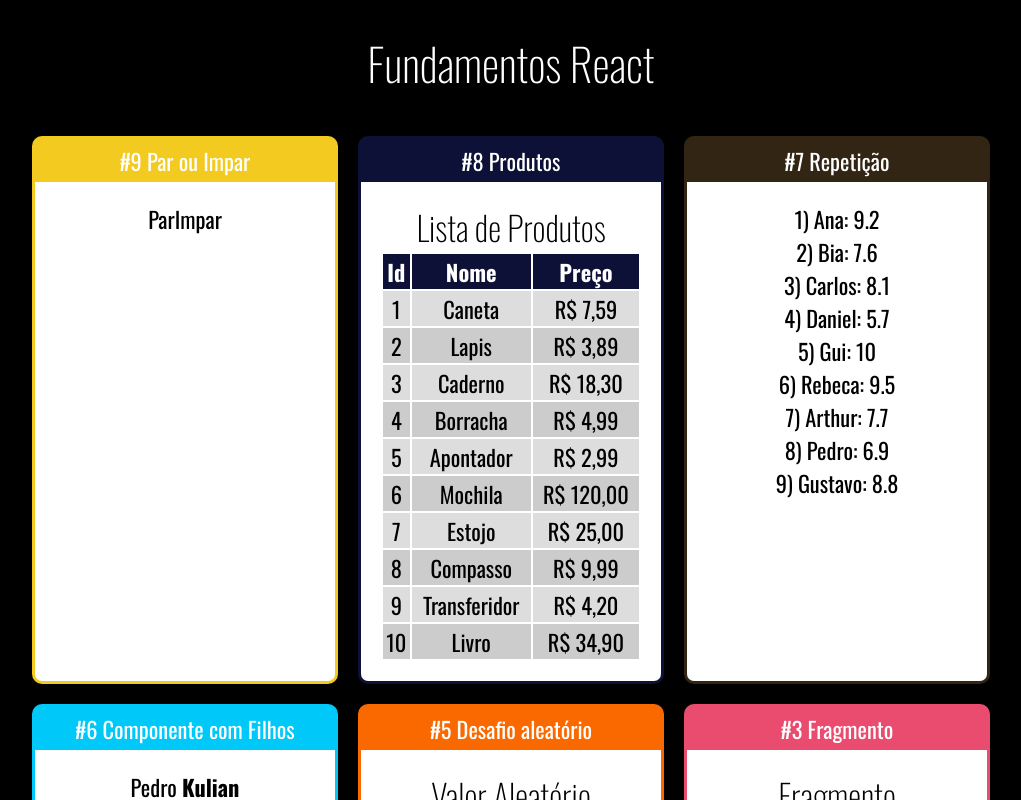
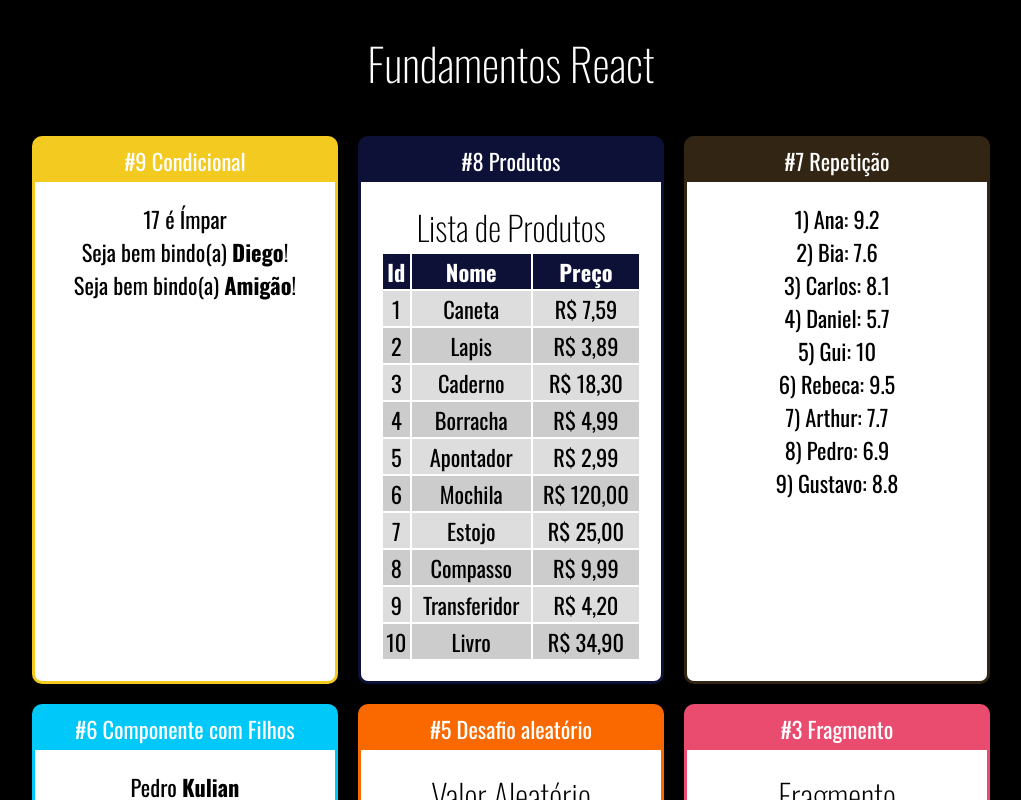
Before and after one commit to dronan/FundamentosReact, a React (Create React App) app: page / in a window 1280 px wide. Shown: the top 800 px of the page, without its empty margins (129-1150 px from the left). Built offline with nearby package versions, Linux system fonts and the light colour scheme.

Commit message:
exemplo de uso de uma renderizacao com condicional

```diff
--- a/src/App.jsx
+++ b/src/App.jsx
@@ -10,13 +10,17 @@
 import Repeticao from "./components/repeticao/ListaAlunos";
 import ListaProdutos from "./components/repeticao/TabelaProdutos";
 import ParOuImpar from "./components/condicional/ParOuImpar";
+import UsuarioInfo from "./components/condicional/UsuarioInfo";
 
 export default () => (
   <div id="App">
     <h1>Fundamentos React</h1>
     <div className="Cards">
-      <Card titulo="#9 Par ou Impar" color="#f3ca20">
-        <ParOuImpar numero={20}></ParOuImpar>
+
+      <Card titulo="#9 Condicional" color="#f3ca20">
+        <ParOuImpar numero={17}></ParOuImpar>
+        <UsuarioInfo usuario={{ nome: 'Diego' }} />
+        <UsuarioInfo usuario={{ email: 'diego@gmail.com' }} />
       </Card>
 
 
--- /dev/null
+++ b/src/components/condicional/If.jsx
@@ -0,0 +1,7 @@
+export default props => {
+    if (props.test) {
+        return props.children
+    } else {
+        return false
+    }
+}
--- a/src/components/condicional/ParOuImpar.jsx
+++ b/src/components/condicional/ParOuImpar.jsx
@@ -5,9 +5,13 @@
     const isPar = props.numero % 2 === 0;
 
     return (
-        <div>
-            <span>Par</span>
-            <span>Impar</span>
+        <div> {props.numero} é
+            {
+            isPar ?
+                <span> Par</span>
+                :
+                <span> Ímpar</span>
+            }
         </div>
 
     )
--- /dev/null
+++ b/src/components/condicional/UsuarioInfo.jsx
@@ -0,0 +1,18 @@
+import React from "react";
+import If from "./If";
+
+export default props => {
+
+    const usuario = props.usuario || {}
+
+    return (
+        <div>
+            <If test={usuario && usuario.nome}>
+                Seja bem bindo(a) <strong>{usuario.nome}</strong>!
+            </If>
+            <If test={!usuario || !usuario.nome}>
+                Seja bem bindo(a) <strong>Amigão</strong>!
+            </If>
+        </div>
+    )
+}
```
